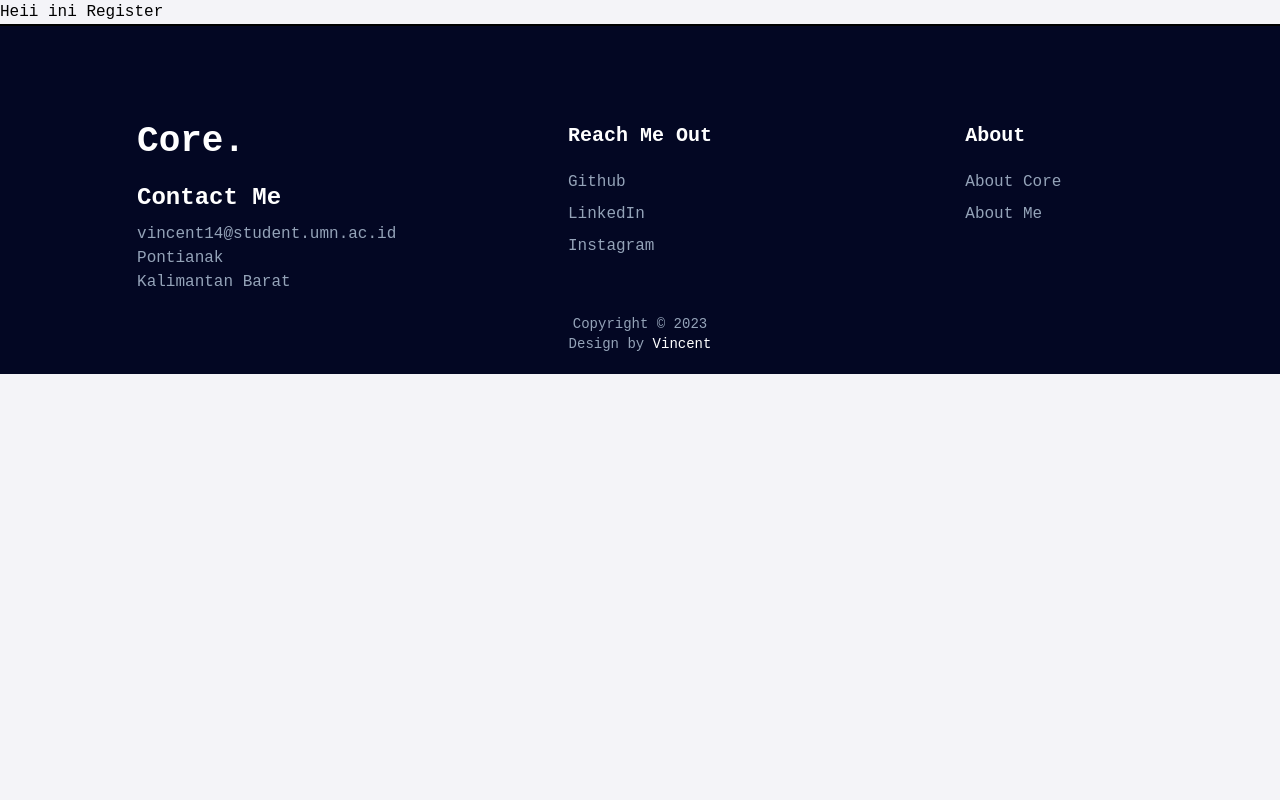
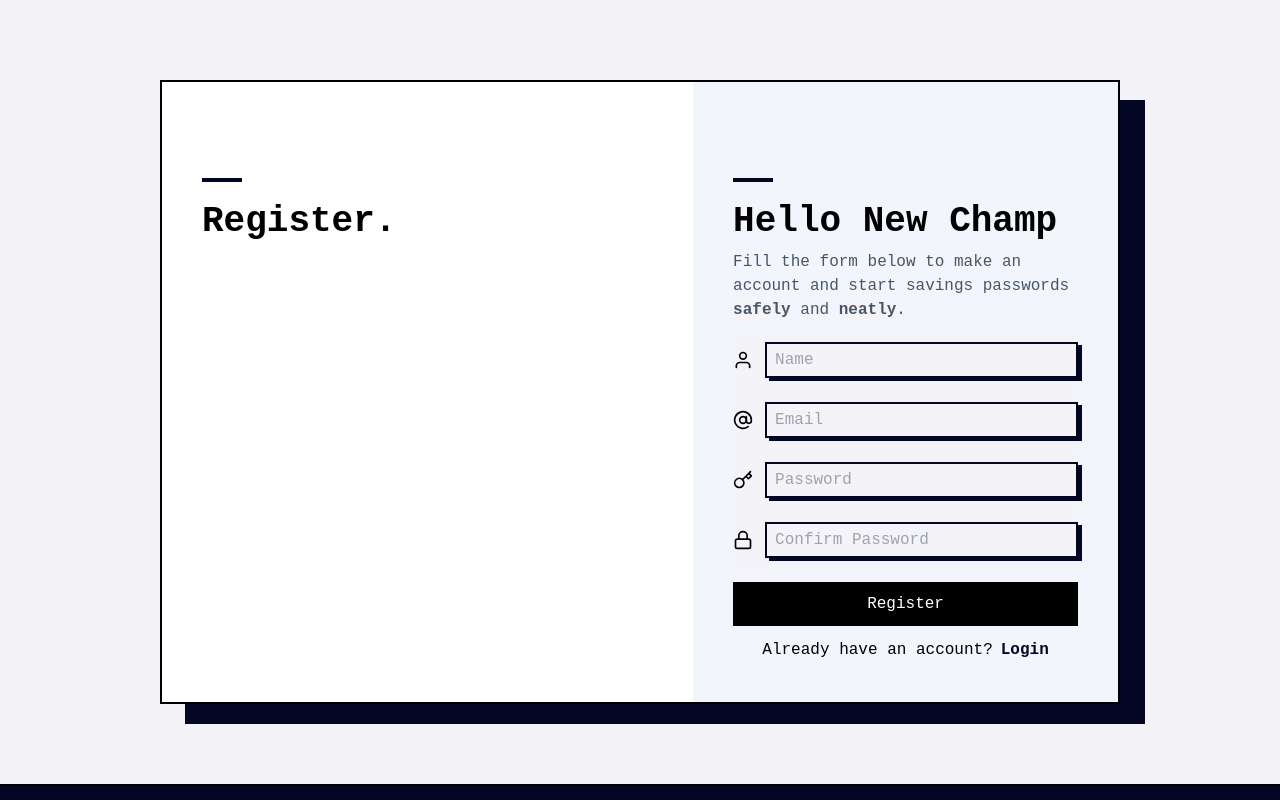
Before and after one commit to vincentt14/Core, a React (Create React App) app: page /register in a window 1280 px wide. Shown: the top 800 px of the page. Built offline with nearby package versions, Linux system fonts and the light colour scheme.

Commit message:
Core v0.3
Adding register page

```diff
--- /dev/null
+++ b/src/components/RegisterForm.tsx
@@ -0,0 +1,39 @@
+import React from "react";
+import { FiAtSign, FiKey, FiUser, FiLock } from "react-icons/fi";
+
+const RegisterForm = () => {
+  return (
+    <form className="bg-transparent">
+      <div className="flex items-center justify-center">
+        <i className="mr-3 text-xl">
+          <FiUser />
+        </i>
+        <input className="w-full border-2 border-[#030723] my-3 h-9 bayangan_field focus:outline-none focus:ring focus:ring-blue-500 p-2" type="text" placeholder="Name" />
+      </div>
+      <div className="flex items-center justify-center">
+        <i className="mr-3 text-xl">
+          <FiAtSign />
+        </i>
+        <input className="w-full border-2 border-[#030723] my-3 h-9 bayangan_field focus:outline-none focus:ring focus:ring-blue-500 p-2" type="email" placeholder="Email" />
+      </div>
+      <div className="flex items-center justify-center">
+        <i className="mr-3 text-xl">
+          <FiKey />
+        </i>
+        <input className="w-full border-2 border-[#030723] my-3 h-9 bayangan_field focus:outline-none focus:ring focus:ring-blue-500 p-2" type="password" placeholder="Password" />
+      </div>
+      <div className="flex items-center justify-center">
+        <i className="mr-3 text-xl">
+          <FiLock />
+        </i>
+        <input className="w-full border-2 border-[#030723] my-3 h-9 bayangan_field focus:outline-none focus:ring focus:ring-blue-500 p-2" type="password" placeholder="Confirm Password" />
+      </div>
+
+      <button className="w-full bg-black hover:bg-white text-white hover:text-black border-black hover:tracking-[5px] border-2 py-2 px-4 my-3 ease-out duration-300 focus:outline-none focus:ring focus:ring-blue-500">
+        <p className="mx-auto bg-transparent">Register</p>
+      </button>
+    </form>
+  );
+};
+
+export default RegisterForm;
--- a/src/pages/LoginPage.tsx
+++ b/src/pages/LoginPage.tsx
@@ -8,11 +8,14 @@ const LoginPage = () => {
       <div className="grid grid-cols-9 bg-transparent">
         <div className="bg-white col-span-5 p-10">
           <hr className="bg-[#030723] border-none h-1 w-10 mb-5 mt-14" />
+          <h1 className="bg-transparent text-4xl font-bold">Login.</h1>
         </div>
         <div className="bg-[#f2f6fc] col-span-4 p-10">
           <hr className="bg-[#030723] border-none h-1 w-10 mb-5 mt-14" />
           <h1 className="bg-transparent text-4xl font-bold">Welcome Back Champ</h1>
-          <p className="bg-transparent text-slate-600 my-2">Are you ready to store your passwords <span className="font-bold">safely</span> and <span className="font-bold">neatly</span> today? keep your password secure with Core.</p>
+          <p className="bg-transparent text-slate-600 my-2">
+            Are you ready to store your passwords <span className="font-bold">safely</span> and <span className="font-bold">neatly</span> today? keep your password secure with Core.
+          </p>
           <LoginForm />
           <p className="bg-transparent text-center">
             Don't have an account?
--- a/src/pages/RegisterPage.tsx
+++ b/src/pages/RegisterPage.tsx
@@ -1,9 +1,32 @@
 import React from "react";
+import { Link } from "react-router-dom";
+import RegisterForm from "../components/RegisterForm";
 
 const RegisterPage = () => {
   return (
-    <h1>Heii ini Register</h1>
-  )
-}
+    <div className="my-20 mx-40 bayangan border-black border-2">
+      <div className="grid grid-cols-9 bg-transparent">
+        <div className="bg-white col-span-5 p-10">
+          <hr className="bg-[#030723] border-none h-1 w-10 mb-5 mt-14" />
+          <h1 className="bg-transparent text-4xl font-bold">Register.</h1>
+        </div>
+        <div className="bg-[#f2f6fc] col-span-4 p-10">
+          <hr className="bg-[#030723] border-none h-1 w-10 mb-5 mt-14" />
+          <h1 className="bg-transparent text-4xl font-bold">Hello New Champ</h1>
+          <p className="bg-transparent text-slate-600 my-2">
+            Fill the form below to make an account and start savings passwords <span className="font-bold">safely</span> and <span className="font-bold">neatly</span>.
+          </p>
+          <RegisterForm />
+          <p className="bg-transparent text-center">
+            Already have an account?
+            <Link to="/login" className="bg-transparent text-center text-[#030723] ml-2 font-bold">
+              Login
+            </Link>
+          </p>
+        </div>
+      </div>
+    </div>
+  );
+};
 
-export default RegisterPage
+export default RegisterPage;
```
Also changed, not shown: src/components/LoginForm.tsx (+3 -4 lines), src/styles/index.css (+4 -4 lines).
